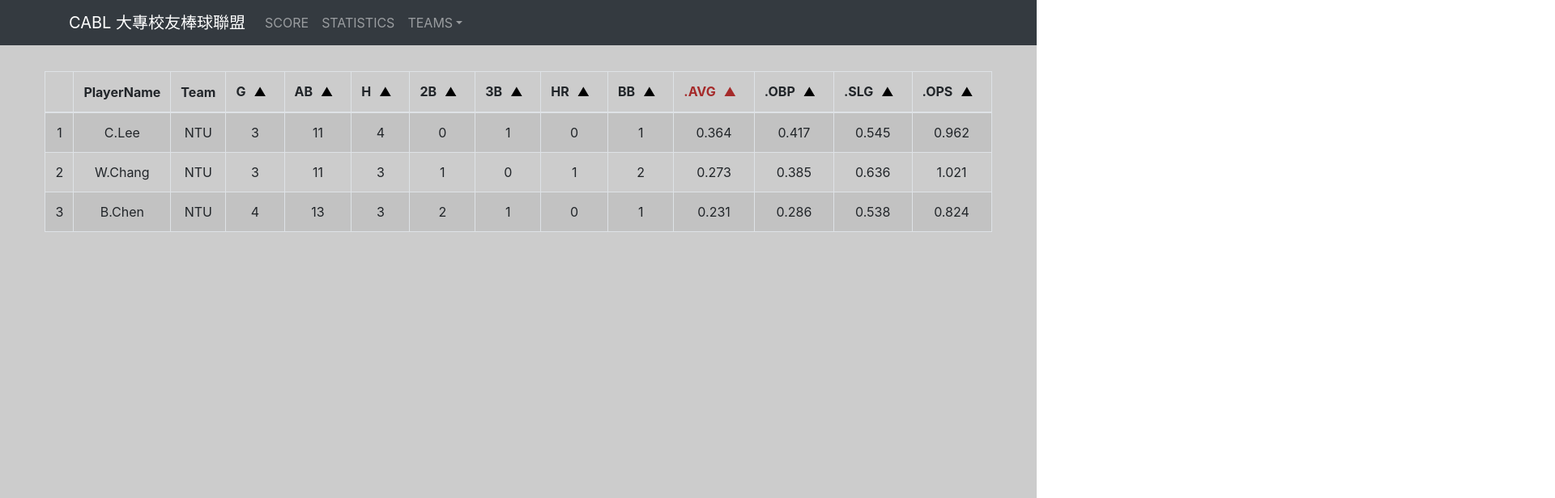
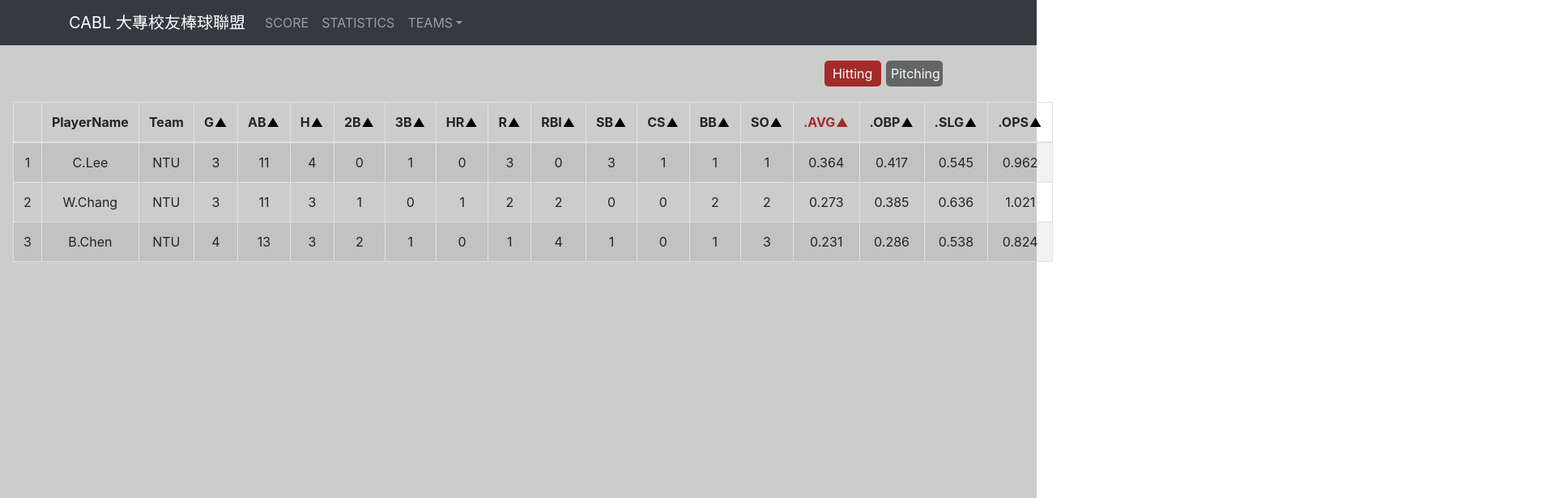
Before and after one commit to ShanyuJung/CABL, a React (Create React App) app: page /Statistics in a window 1280 px wide. Shown: the top 616 px of the page at 81% size, 1920 px wide, since content can reach past the window. Built offline with nearby package versions, Linux system fonts and the light colour scheme.

Commit message:
HittingStats update

```diff
--- a/src/components/News/News.js
+++ b/src/components/News/News.js
@@ -13,7 +13,6 @@ const News = (props) => {
   const [showModal, setShowModal] = useState(false);
 
   const showNewsContentHandler = (news) => {
-    console.log(news.newsContent);
     setSelectNews(news.newsContent);
     setShowModal(true);
   };
--- a/src/components/Statistics/HittingStats.js
+++ b/src/components/Statistics/HittingStats.js
@@ -1,7 +1,7 @@
 import { useState } from "react";
 import Table from "react-bootstrap/Table";
 import SortButton from "../UI/SortButton";
-import playerHittingStats from "./playerStats.json";
+import playerHittingStats from "./playerHittingStats.json";
 import classes from "./Stats.module.css";
 
 const HittingStats = () => {
@@ -15,7 +15,12 @@ const HittingStats = () => {
     { key: "double", label: "2B" },
     { key: "triple", label: "3B" },
     { key: "homerun", label: "HR" },
+    { key: "run", label: "R" },
+    { key: "runBattedIn", label: "RBI" },
+    { key: "stolenBase", label: "SB" },
+    { key: "caughtStealing", label: "CS" },
     { key: "basedOnBall", label: "BB" },
+    { key: "strikeOut", label: "SO" },
     { key: "hittingAverage", label: ".AVG" },
     { key: "onBasePercentage", label: ".OBP" },
     { key: "sluggingPercentage", label: ".SLG" },
@@ -63,11 +68,11 @@ const HittingStats = () => {
     })
   );
   const [sortIncreasing, setSortIncreasing] = useState(true);
-  const [selectItem, setSelectItem] = useState("hittingAverage");
+  const [selectedItem, setSelectedItem] = useState("hittingAverage");
 
   const onSortPlayerStats = (key) => {
-    if (selectItem === key) {
-      setSelectItem(key);
+    if (selectedItem === key) {
+      setSelectedItem(key);
       if (!sortIncreasing) {
         setSortPlayerStats(
           [...sortPlayerStats].sort(function (a, b) {
@@ -84,7 +89,7 @@ const HittingStats = () => {
         setSortIncreasing(false);
       }
     } else {
-      setSelectItem(key);
+      setSelectedItem(key);
       setSortPlayerStats(
         [...sortPlayerStats].sort(function (a, b) {
           return b[key] - a[key];
@@ -102,7 +107,7 @@ const HittingStats = () => {
             {headers.map((row) => (
               <th
                 key={row.key}
-                className={row.key === selectItem ? classes.selected : ""}
+                className={row.key === selectedItem ? classes.selected : ""}
                 onClick={() => onSortPlayerStats(row.key)}
                 nowrap="nowrap"
               >
@@ -110,7 +115,8 @@ const HittingStats = () => {
                 {headers.indexOf(row) > 2 && (
                   <SortButton
                     onClick={() => onSortPlayerStats(row.key)}
-                    className={row.key === selectItem ? classes.selected : ""}
+                    selectedItem={selectedItem}
+                    buttonKey={row.key}
                   >
                     {sortIncreasing ? "▲" : "▼"}
                   </SortButton>
@@ -133,7 +139,12 @@ const HittingStats = () => {
                 <td>{player.double}</td>
                 <td>{player.triple}</td>
                 <td>{player.homerun}</td>
+                <td>{player.run}</td>
+                <td>{player.runBattedIn}</td>
+                <td>{player.stolenBase}</td>
+                <td>{player.caughtStealing}</td>
                 <td>{player.basedOnBall}</td>
+                <td>{player.strikeOut}</td>
                 <td>{player.hittingAverage}</td>
                 <td>{player.onBasePercentage}</td>
                 <td>{player.sluggingPercentage}</td>
--- /dev/null
+++ b/src/components/Statistics/PitchingStats.js
@@ -0,0 +1,5 @@
+const PitchingStats = () => {
+  return <h1>PitchingStats</h1>;
+};
+
+export default PitchingStats;
--- a/src/components/Statistics/Statistics.js
+++ b/src/components/Statistics/Statistics.js
@@ -1,10 +1,32 @@
 import HittingStats from "./HittingStats";
+import StatsForm from "../UI/StatsForm";
+import { useState } from "react";
+import PitchingStats from "./PitchingStats";
 
 const Statistics = () => {
+  const [statsType, setStatsType] = useState(true);
+
+  const HittingStatsHandler = (event) => {
+    event.preventDefault();
+    setStatsType(true);
+  };
+
+  const PitchingStatsHandler = (event) => {
+    event.preventDefault();
+    setStatsType(false);
+  };
+
   return (
-    <>
-      <HittingStats />
-    </>
+    <StatsForm
+      onHitting={HittingStatsHandler}
+      onPitching={PitchingStatsHandler}
+      selectedHitting={statsType ? "selectedType" : ""}
+      selectedPitching={statsType ? "" : "selectedType"}
+      statsType={statsType}
+    >
+      {statsType && <HittingStats />}
+      {!statsType && <PitchingStats />}
+    </StatsForm>
   );
 };
 
--- a/src/components/Statistics/Stats.module.css
+++ b/src/components/Statistics/Stats.module.css
@@ -1,8 +1,9 @@
 .statsTable {
-  width: 75%;
+  max-width: 75%;
   margin: auto;
   text-align: center;
-  margin-top: 2em;
+  margin-top: 1em;
+  font-size: 1em;
 }
 
 .selected {
--- a/src/components/Statistics/playerStats.json
+++ b/src/components/Statistics/playerHittingStats.json
@@ -10,7 +10,12 @@
     "basedOnBall": 2,
     "double": 1,
     "triple": 0,
-    "homerun": 1
+    "homerun": 1,
+    "run": 2,
+    "runBattedIn": 2,
+    "stolenBase": 0,
+    "caughtStealing": 0,
+    "strikeOut": 2
   },
   {
     "id": "NTU00002",
@@ -23,7 +28,12 @@
     "basedOnBall": 1,
     "double": 0,
     "triple": 1,
-    "homerun": 0
+    "homerun": 0,
+    "run": 3,
+    "runBattedIn": 0,
+    "stolenBase": 3,
+    "caughtStealing": 1,
+    "strikeOut": 1
   },
   {
     "id": "NTU00003",
@@ -36,6 +46,11 @@
     "basedOnBall": 1,
     "double": 2,
     "triple": 1,
-    "homerun": 0
+    "homerun": 0,
+    "run": 1,
+    "runBattedIn": 4,
+    "stolenBase": 1,
+    "caughtStealing": 0,
+    "strikeOut": 3
   }
 ]
--- a/src/components/UI/SortButton.js
+++ b/src/components/UI/SortButton.js
@@ -1,10 +1,17 @@
 import classes from "./SortButton.module.css";
 
 const SortButton = (props) => {
+  console.log(props.selectedItem);
   return (
     <button
       onClick={props.onClick}
-      className={`${classes.sortButton} ${props.className}`}
+      type="button"
+      key={props.buttonKey}
+      className={
+        props.selectedItem === props.buttonKey
+          ? classes.selected
+          : classes.sortButton
+      }
     >
       {props.children}
     </button>
--- a/src/components/UI/SortButton.module.css
+++ b/src/components/UI/SortButton.module.css
@@ -2,7 +2,7 @@
   background-color: transparent;
   border: none;
 
-  padding: 5px 10px;
+  padding: 1px;
   margin: 0;
   line-height: 1;
   font-size: 15px;
@@ -11,3 +11,17 @@
 
   transition: transform 0.05s ease-out;
 }
+
+.selected {
+  background-color: transparent;
+  border: none;
+
+  padding: 1px;
+  margin: 0;
+  line-height: 1;
+  font-size: 15px;
+  color: brown;
+  cursor: pointer;
+
+  transition: transform 0.05s ease-out;
+}
--- a/src/components/UI/StatsForm.js
+++ b/src/components/UI/StatsForm.js
@@ -1,5 +1,30 @@
-const Form = (props) => {
-  return <form>{props.children}</form>;
+import { useState } from "react";
+import classes from "./StatsForm.module.css";
+
+const StatsForm = (props) => {
+  return (
+    <form className={classes.statsForm}>
+      <div className={classes.statsType}>
+        <button
+          onClick={props.onHitting}
+          className={
+            props.statsType ? classes.selectedType : classes.typeButton
+          }
+        >
+          Hitting
+        </button>
+        <button
+          onClick={props.onPitching}
+          className={
+            props.statsType ? classes.typeButton : classes.selectedType
+          }
+        >
+          Pitching
+        </button>
+      </div>
+      {props.children}
+    </form>
+  );
 };
 
-export default Form;
+export default StatsForm;
--- /dev/null
+++ b/src/components/UI/StatsForm.module.css
@@ -0,0 +1,33 @@
+.statsForm {
+  margin: 1em;
+}
+
+.statsType {
+  position: relative;
+  top: 5%;
+  right: -80%;
+}
+
+.typeButton {
+  margin: 0.2em;
+  color: azure;
+  background-color: rgba(0, 0, 0, 0.5);
+  border: none;
+  height: 2em;
+  width: 70px;
+  border-radius: 5px;
+}
+
+.typeButton:hover {
+  background-color: brown;
+}
+
+.selectedType {
+  background-color: brown;
+  margin: 0.2em;
+  color: azure;
+  border: none;
+  height: 2em;
+  width: 70px;
+  border-radius: 5px;
+}
```
Also changed, not shown: src/components/Statistics/playerPitchingStats.json (added, +17 -0 lines).
